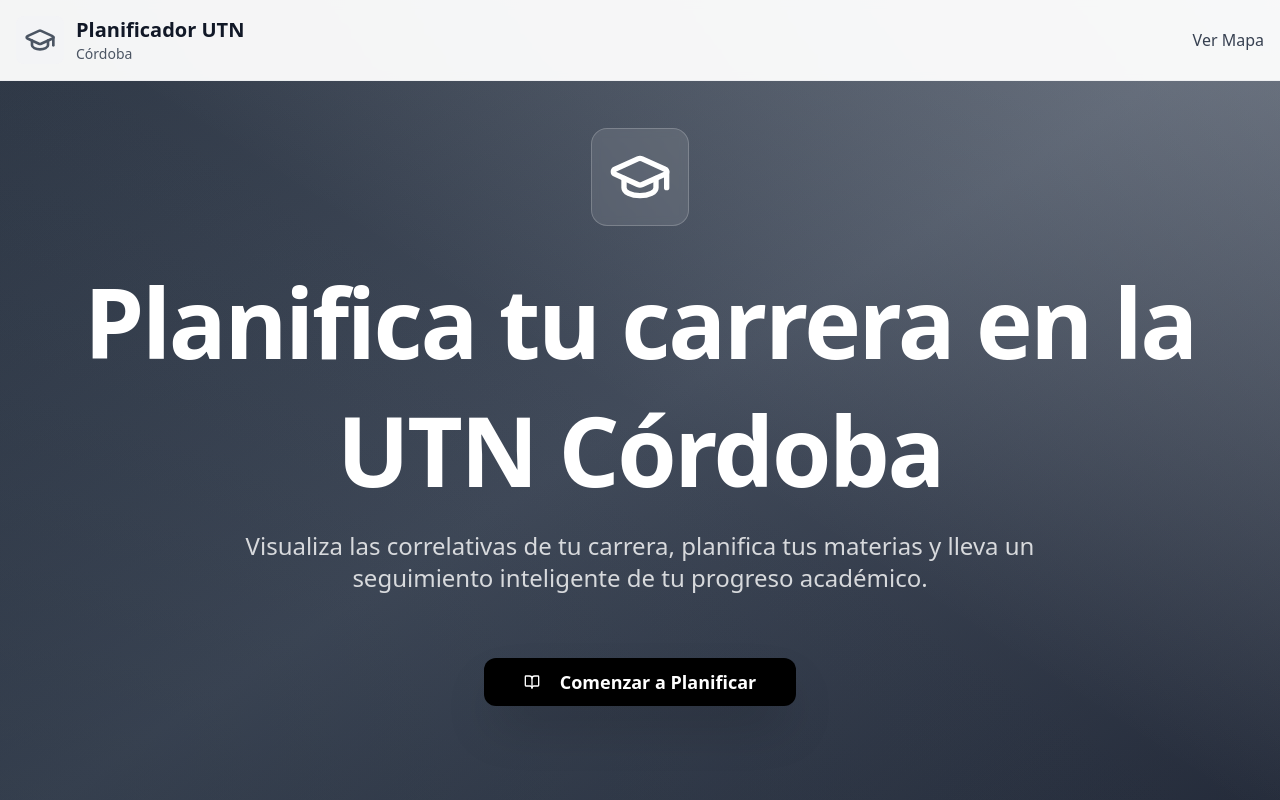
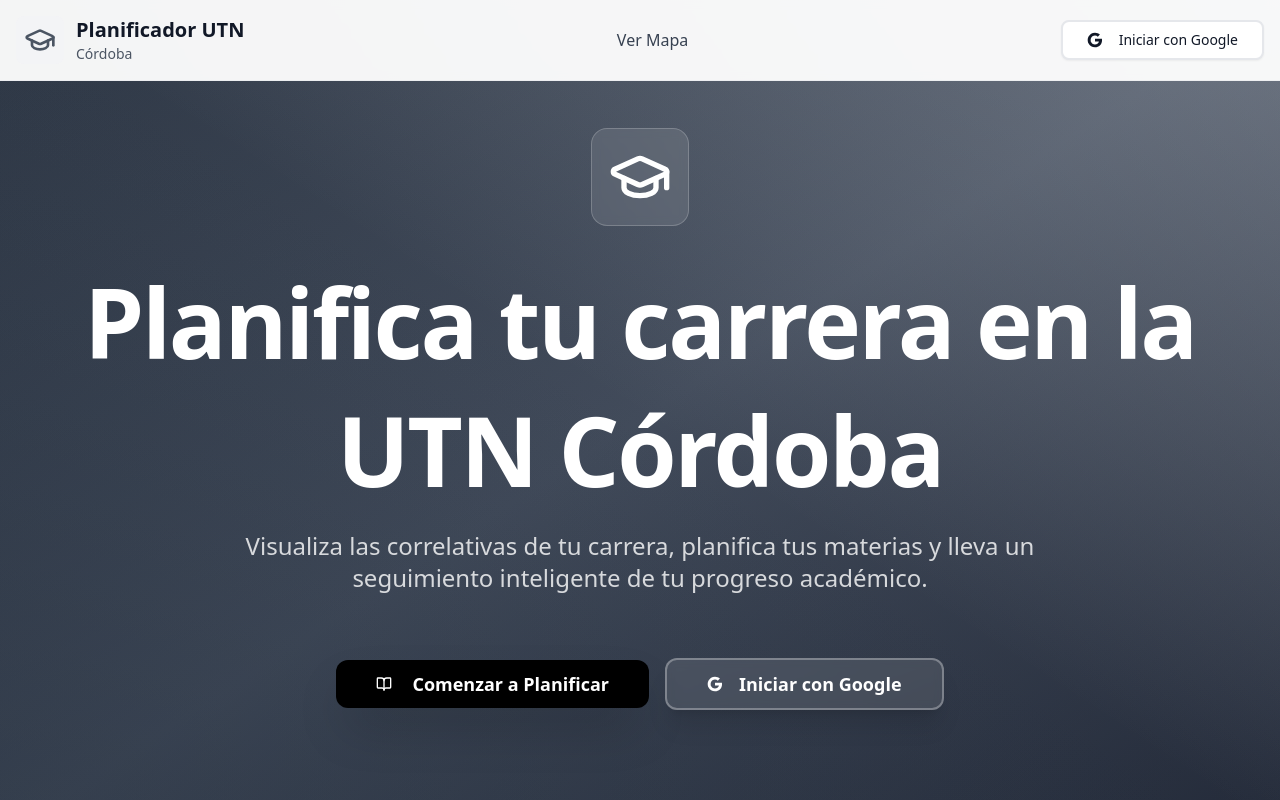
Before and after one commit to Gastonfoncea/utn-mapa-materias-84, a React (Vite) app: page / in a window 1280 px wide. Shown: the top 800 px of the page. Built offline with nearby package versions, Linux system fonts and the light colour scheme.

Commit message:
Add Google Sign-In Button
Add "Iniciar sesión con Google" button to the landing page and the hamburger menu.

```diff
--- a/package.json
+++ b/package.json
@@ -39,6 +39,7 @@
     "@radix-ui/react-toggle": "^1.1.0",
     "@radix-ui/react-toggle-group": "^1.1.0",
     "@radix-ui/react-tooltip": "^1.1.4",
+    "@supabase/supabase-js": "^2.53.0",
     "@tanstack/react-query": "^5.56.2",
     "@xyflow/react": "^12.8.2",
     "class-variance-authority": "^0.7.1",
--- a/src/components/Header.tsx
+++ b/src/components/Header.tsx
@@ -1,15 +1,20 @@
 import { Button } from "@/components/ui/button";
-import { GraduationCap, Menu, X } from "lucide-react";
+import { GraduationCap, Menu, X, LogOut } from "lucide-react";
 import { useNavigate } from "react-router-dom";
 import { useState } from "react";
+import { useAuth } from "@/hooks/useAuth";
 
 const Header = () => {
   const navigate = useNavigate();
   const [isMenuOpen, setIsMenuOpen] = useState(false);
+  const { user, signInWithGoogle, signOut } = useAuth();
 
   const handleSignIn = () => {
-    // TODO: Implementar autenticación con Google usando Supabase
-    console.log("Sign in with Google");
+    signInWithGoogle();
+  };
+
+  const handleSignOut = () => {
+    signOut();
   };
 
   const handleLogoClick = () => {
@@ -48,6 +53,47 @@ const Header = () => {
             </a>
           </nav>
 
+          {/* Botones de autenticación - Desktop */}
+          <div className="hidden md:flex items-center space-x-4">
+            {user ? (
+              <div className="flex items-center space-x-3">
+                <span className="text-sm text-gray-700">Hola, {user.user_metadata?.full_name || user.email}</span>
+                <Button
+                  onClick={handleSignOut}
+                  variant="outline"
+                  className="bg-white hover:bg-gray-50 text-gray-900 border-2 border-gray-200 hover:border-gray-300 shadow-sm font-medium px-4 py-2 rounded-lg transition-all duration-200"
+                >
+                  <LogOut className="w-4 h-4 mr-2" />
+                  Cerrar Sesión
+                </Button>
+              </div>
+            ) : (
+              <Button
+                onClick={handleSignIn}
+                className="bg-white hover:bg-gray-50 text-gray-900 border-2 border-gray-200 hover:border-gray-300 shadow-sm font-medium px-6 py-2 rounded-lg transition-all duration-200"
+              >
+                <svg className="w-5 h-5 mr-2" viewBox="0 0 24 24">
+                  <path
+                    fill="currentColor"
+                    d="M22.56 12.25c0-.78-.07-1.53-.2-2.25H12v4.26h5.92c-.26 1.37-1.04 2.53-2.21 3.31v2.77h3.57c2.08-1.92 3.28-4.74 3.28-8.09z"
+                  />
+                  <path
+                    fill="currentColor"
+                    d="M12 23c2.97 0 5.46-.98 7.28-2.66l-3.57-2.77c-.98.66-2.23 1.06-3.71 1.06-2.86 0-5.29-1.93-6.16-4.53H2.18v2.84C3.99 20.53 7.7 23 12 23z"
+                  />
+                  <path
+                    fill="currentColor"
+                    d="M5.84 14.09c-.22-.66-.35-1.36-.35-2.09s.13-1.43.35-2.09V7.07H2.18C1.43 8.55 1 10.22 1 12s.43 3.45 1.18 4.93l2.85-2.22.81-.62z"
+                  />
+                  <path
+                    fill="currentColor"
+                    d="M12 5.38c1.62 0 3.06.56 4.21 1.64l3.15-3.15C17.45 2.09 14.97 1 12 1 7.7 1 3.99 3.47 2.18 7.07l3.66 2.84c.87-2.6 3.3-4.53 6.16-4.53z"
+                  />
+                </svg>
+                Iniciar con Google
+              </Button>
+            )}
+          </div>
 
           {/* Menú hamburguesa - Mobile */}
           <div className="md:hidden">
@@ -65,6 +111,50 @@ const Header = () => {
         {/* Menú móvil desplegable */}
         {isMenuOpen && (
           <div className="md:hidden mt-4 border-t border-gray-200/50 pt-4">
+            {/* Autenticación - Primera sección */}
+            <div className="mb-4 p-4 bg-gray-50 rounded-lg border border-gray-200">
+              {user ? (
+                <div className="space-y-3">
+                  <div className="text-sm text-gray-700">
+                    Hola, {user.user_metadata?.full_name || user.email}
+                  </div>
+                  <Button
+                    onClick={handleSignOut}
+                    variant="outline"
+                    className="w-full bg-white hover:bg-gray-50 text-gray-900 border-2 border-gray-200 hover:border-gray-300 shadow-sm font-medium px-6 py-3 rounded-lg transition-all duration-200"
+                  >
+                    <LogOut className="w-4 h-4 mr-2" />
+                    Cerrar Sesión
+                  </Button>
+                </div>
+              ) : (
+                <Button
+                  onClick={handleSignIn}
+                  className="w-full bg-white hover:bg-gray-50 text-gray-900 border-2 border-gray-200 hover:border-gray-300 shadow-sm font-medium px-6 py-3 rounded-lg transition-all duration-200"
+                >
+                  <svg className="w-5 h-5 mr-2" viewBox="0 0 24 24">
+                    <path
+                      fill="currentColor"
+                      d="M22.56 12.25c0-.78-.07-1.53-.2-2.25H12v4.26h5.92c-.26 1.37-1.04 2.53-2.21 3.31v2.77h3.57c2.08-1.92 3.28-4.74 3.28-8.09z"
+                    />
+                    <path
+                      fill="currentColor"
+                      d="M12 23c2.97 0 5.46-.98 7.28-2.66l-3.57-2.77c-.98.66-2.23 1.06-3.71 1.06-2.86 0-5.29-1.93-6.16-4.53H2.18v2.84C3.99 20.53 7.7 23 12 23z"
+                    />
+                    <path
+                      fill="currentColor"
+                      d="M5.84 14.09c-.22-.66-.35-1.36-.35-2.09s.13-1.43.35-2.09V7.07H2.18C1.43 8.55 1 10.22 1 12s.43 3.45 1.18 4.93l2.85-2.22.81-.62z"
+                    />
+                    <path
+                      fill="currentColor"
+                      d="M12 5.38c1.62 0 3.06.56 4.21 1.64l3.15-3.15C17.45 2.09 14.97 1 12 1 7.7 1 3.99 3.47 2.18 7.07l3.66 2.84c.87-2.6 3.3-4.53 6.16-4.53z"
+                    />
+                  </svg>
+                  Iniciar con Google
+                </Button>
+              )}
+            </div>
+
             {/* Enlaces de navegación */}
             <div className="space-y-3">
               <a
--- /dev/null
+++ b/src/hooks/useAuth.ts
@@ -0,0 +1,48 @@
+import { useState, useEffect } from 'react'
+import { User } from '@supabase/supabase-js'
+import { supabase } from '@/lib/supabase'
+
+export function useAuth() {
+  const [user, setUser] = useState<User | null>(null)
+  const [loading, setLoading] = useState(true)
+
+  useEffect(() => {
+    // Get initial session
+    supabase.auth.getSession().then(({ data: { session } }) => {
+      setUser(session?.user ?? null)
+      setLoading(false)
+    })
+
+    // Listen for auth changes
+    const { data: { subscription } } = supabase.auth.onAuthStateChange(
+      (_event, session) => {
+        setUser(session?.user ?? null)
+        setLoading(false)
+      }
+    )
+
+    return () => subscription.unsubscribe()
+  }, [])
+
+  const signInWithGoogle = async () => {
+    const { error } = await supabase.auth.signInWithOAuth({
+      provider: 'google',
+      options: {
+        redirectTo: `${window.location.origin}/mapa`
+      }
+    })
+    if (error) console.error('Error signing in with Google:', error)
+  }
+
+  const signOut = async () => {
+    const { error } = await supabase.auth.signOut()
+    if (error) console.error('Error signing out:', error)
+  }
+
+  return {
+    user,
+    loading,
+    signInWithGoogle,
+    signOut
+  }
+}
--- /dev/null
+++ b/src/lib/supabase.ts
@@ -0,0 +1,6 @@
+import { createClient } from '@supabase/supabase-js'
+
+const supabaseUrl = 'https://cdktlhxocjxznbhwdnlf.supabase.co'
+const supabaseAnonKey = 'eyJhbGciOiJIUzI1NiIsInR5cCI6IkpXVCJ9.eyJpc3MiOiJzdXBhYmFzZSIsInJlZiI6ImNka3RsaHhvY2p4em5iaHdkbmxmIiwicm9sZSI6ImFub24iLCJpYXQiOjE3MzUzNDU1NDIsImV4cCI6MjA1MDkyMTU0Mn0.qEa-ZU_3LRnfNfQMHczZX7I0MKMCIAk9rwq8-HpKSp0'
+
+export const supabase = createClient(supabaseUrl, supabaseAnonKey)
--- a/src/pages/Landing.tsx
+++ b/src/pages/Landing.tsx
@@ -1,13 +1,23 @@
 import { Button } from "@/components/ui/button";
 import { useNavigate } from "react-router-dom";
-import { GraduationCap, BookOpen, TrendingUp, Users, ArrowRight } from "lucide-react";
+import { GraduationCap, BookOpen, TrendingUp, Users, LogOut } from "lucide-react";
 import Header from "@/components/Header";
+import { useAuth } from "@/hooks/useAuth";
 
 const Landing = () => {
   const navigate = useNavigate();
+  const { user, signInWithGoogle, signOut } = useAuth();
 
   const handleStartPlanning = () => {
     navigate("/mapa");
+  };
+
+  const handleSignIn = () => {
+    signInWithGoogle();
+  };
+
+  const handleSignOut = () => {
+    signOut();
   };
 
   return (
@@ -56,6 +66,50 @@ const Landing = () => {
                 <BookOpen className="w-5 h-5 mr-3" />
                 Comenzar a Planificar
               </Button>
+
+              {!user && (
+                <Button
+                  onClick={handleSignIn}
+                  variant="outline"
+                  size="lg"
+                  className="text-lg px-10 py-6 bg-white/10 backdrop-blur-sm hover:bg-white/20 text-white border-2 border-white/30 hover:border-white/50 shadow-xl transition-all duration-300 rounded-xl font-semibold"
+                >
+                  <svg className="w-5 h-5 mr-2" viewBox="0 0 24 24">
+                    <path
+                      fill="currentColor"
+                      d="M22.56 12.25c0-.78-.07-1.53-.2-2.25H12v4.26h5.92c-.26 1.37-1.04 2.53-2.21 3.31v2.77h3.57c2.08-1.92 3.28-4.74 3.28-8.09z"
+                    />
+                    <path
+                      fill="currentColor"
+                      d="M12 23c2.97 0 5.46-.98 7.28-2.66l-3.57-2.77c-.98.66-2.23 1.06-3.71 1.06-2.86 0-5.29-1.93-6.16-4.53H2.18v2.84C3.99 20.53 7.7 23 12 23z"
+                    />
+                    <path
+                      fill="currentColor"
+                      d="M5.84 14.09c-.22-.66-.35-1.36-.35-2.09s.13-1.43.35-2.09V7.07H2.18C1.43 8.55 1 10.22 1 12s.43 3.45 1.18 4.93l2.85-2.22.81-.62z"
+                    />
+                    <path
+                      fill="currentColor"
+                      d="M12 5.38c1.62 0 3.06.56 4.21 1.64l3.15-3.15C17.45 2.09 14.97 1 12 1 7.7 1 3.99 3.47 2.18 7.07l3.66 2.84c.87-2.6 3.3-4.53 6.16-4.53z"
+                    />
+                  </svg>
+                  Iniciar con Google
+                </Button>
+              )}
+
+              {user && (
+                <div className="flex items-center gap-4">
+                  <span className="text-white/90 text-lg">¡Hola, {user.user_metadata?.full_name || user.email}!</span>
+                  <Button
+                    onClick={handleSignOut}
+                    variant="outline"
+                    size="lg"
+                    className="text-lg px-6 py-6 bg-white/10 backdrop-blur-sm hover:bg-white/20 text-white border-2 border-white/30 hover:border-white/50 shadow-xl transition-all duration-300 rounded-xl font-semibold"
+                  >
+                    <LogOut className="w-5 h-5 mr-2" />
+                    Cerrar Sesión
+                  </Button>
+                </div>
+              )}
             </div>
           </div>
         </div>
```
Also changed, not shown: 1 other file (tests, documents, lock files or other folders).
